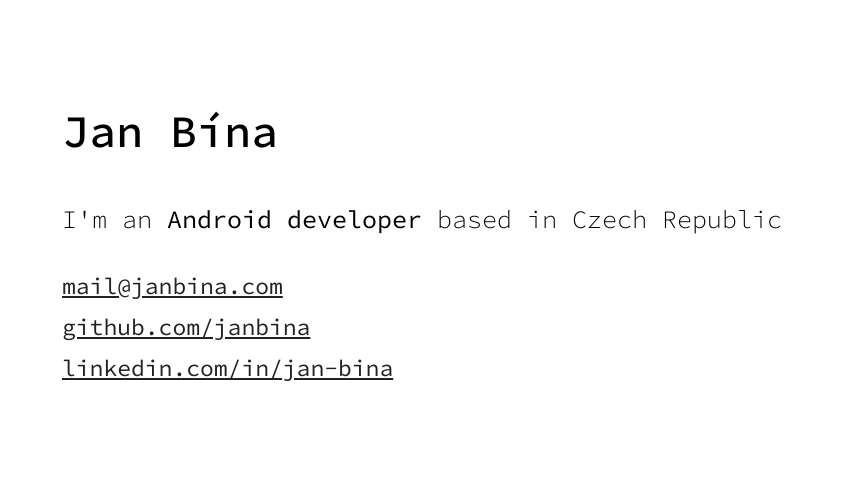
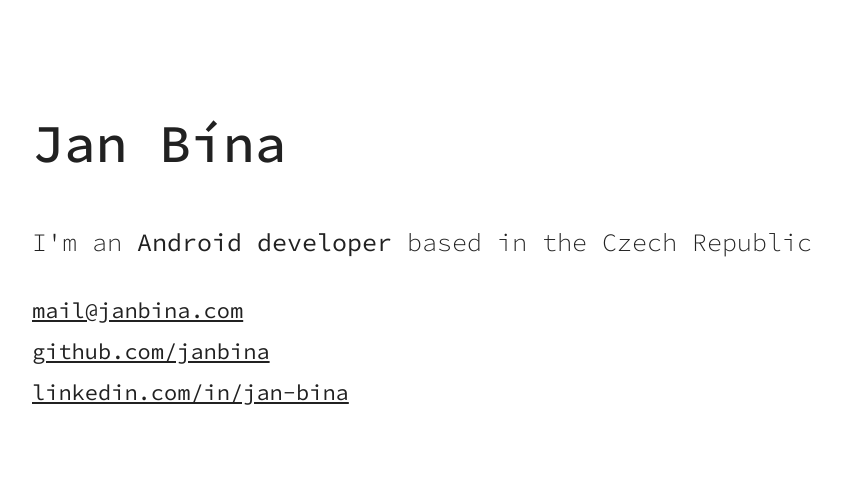
Before and after one commit to janbina/janbina.com, a Gatsby site: page / in a window 1280 px wide. Shown: the whole page, without its empty margins (213-1055 px from the left). Built offline with nearby package versions, Linux system fonts and the light colour scheme; Gatsby itself is replaced by a stand-in of ours.

Commit message:
Add some final touches

```diff
--- a/src/pages/index.js
+++ b/src/pages/index.js
@@ -10,7 +10,7 @@ function Index() {
       </Helmet>
       <h1>Jan Bína</h1>
       <p>
-        I&apos;m an <strong>Android developer</strong> based in Czech Republic
+        I&apos;m an <strong>Android developer</strong> based in the Czech Republic
       </p>
       <p>
         <a href="mailto:mail@janbina.com">mail@janbina.com</a>
--- a/src/styles/index.css
+++ b/src/styles/index.css
@@ -3,13 +3,14 @@ main {
   hyphens: auto;
   line-height: 1.65;
   margin: 0 auto;
-  max-width: 730px;
-  padding: 56px 0;
+  max-width: 830px;
+  padding: 56px 20px;
   font-family: 'Source Code Pro', monospace;
   font-weight: 300;
+  color: #212121;
 }
 h1 {
-  font-size: 45px;
+  font-size: 53px;
   font-weight: 500;
 }
 strong {
@@ -19,7 +20,7 @@ p {
   font-size: 25px;
 }
 a {
-  font-size: 23px;
+  font-size: 22px;
   color: #212121;
   font-weight: 400;
   transition: all 0.2s ease;
```
